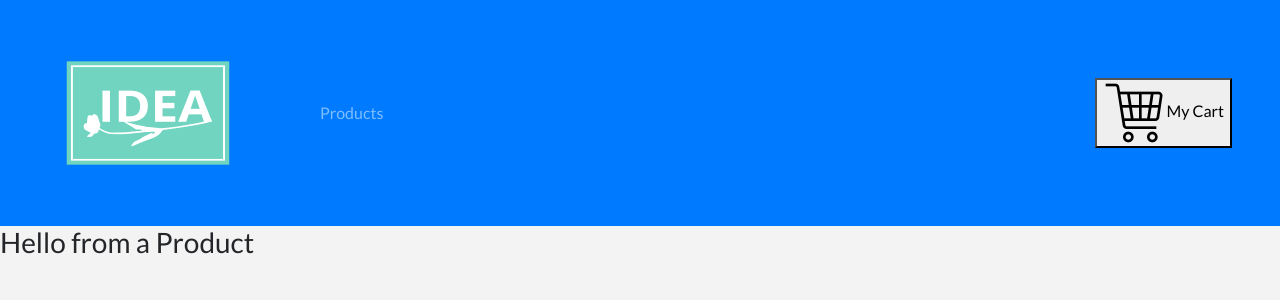
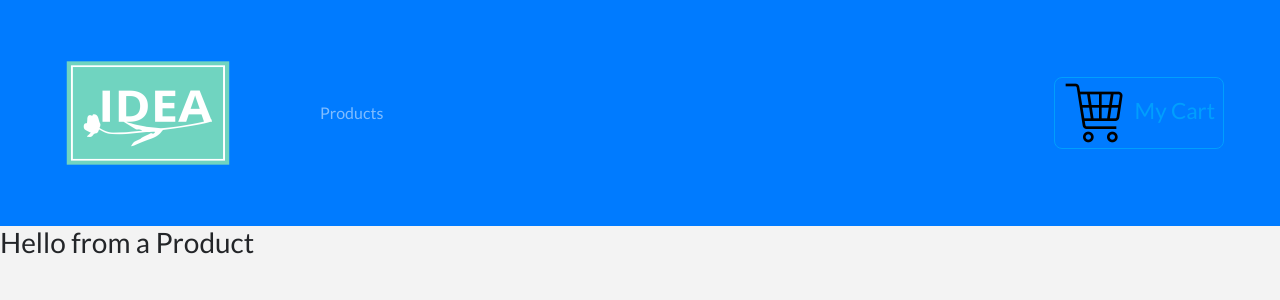
Before and after one commit to rachel-padworski/home-dot-com, a React (Create React App) app: page / in a window 1280 px wide. Shown: the top 300 px of the page. Built offline with nearby package versions, Linux system fonts and the light colour scheme.

Commit message:
adds styled components to cart button

```diff
--- a/package.json
+++ b/package.json
@@ -14,6 +14,7 @@
     "react-scripts": "4.0.1",
     "redux": "^4.0.5",
     "redux-thunk": "^2.3.0",
+    "styled-components": "^5.2.1",
     "web-vitals": "^0.2.4"
   },
   "scripts": {
--- a/src/components/Navbar.js
+++ b/src/components/Navbar.js
@@ -1,8 +1,8 @@
 import React from 'react';
 import { Link } from 'react-router-dom';
-import logo from '../logo-thumbnail.png'
-import cart from '../shopping-cart.png'
-
+import logo from '../logo-thumbnail.png';
+import cart from '../shopping-cart.png';
+import styled from 'styled-components';
 
 class Navbar extends React.Component {
     render() {
@@ -19,14 +19,37 @@
                     </li>
                 </ul>
                 <Link to='/cart' className="ml-auto">
-                    <button>
-                        <img src={ cart } alt="cart" className="fas fa-cart-plus" />
+                    <ButtonContainer>
+                        <span className="mr-2">
+                            <img src={ cart } alt="cart" className="fas fa-cart-plus" />
+                        </span>
                         My Cart
-                    </button>
+                    </ButtonContainer>
                 </Link>
             </nav>
         );
     }
 };
 
+const ButtonContainer = styled.button`
+    text-transform: capitalize;
+    font-size: 1.4rem;
+    background: transparent;
+    border: 0.05rem solid var(--lightBlue);
+    color: var(--lightBlue);
+    border-radius: 0.5rem;
+    padding: 0.2rem 0.5rem;
+    cursor: pointer;
+    margin: 0.2rem 0.5rem 0.2rem 0;
+    transition: all 0.5s ease-in-out;
+    &:hover{
+        background: var(--lightBlue);
+        color: var(--mainBlue);
+    }
+    &:focus{
+        outline: none;
+    }
+`;
+
+
 export default Navbar;
```
Also changed, not shown: 2 other files (tests, documents, lock files or other folders).
